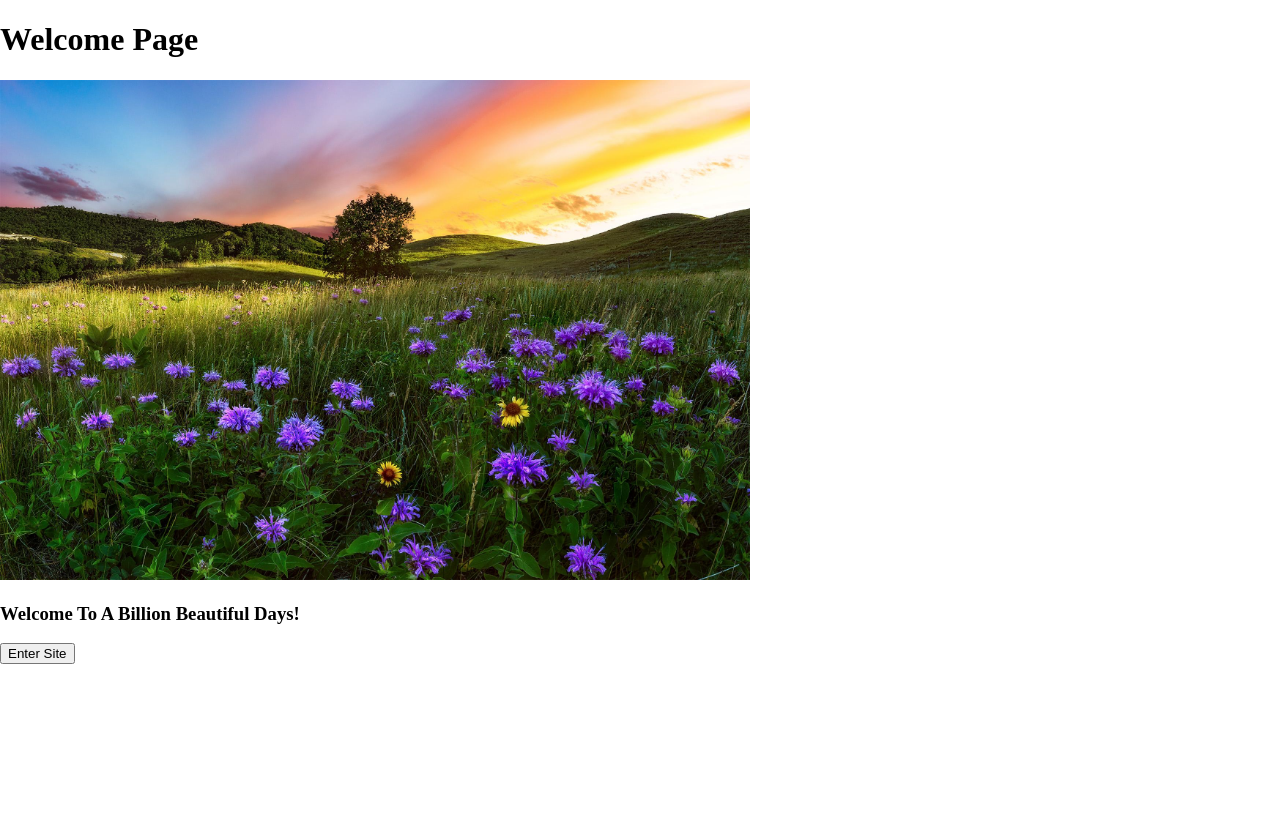
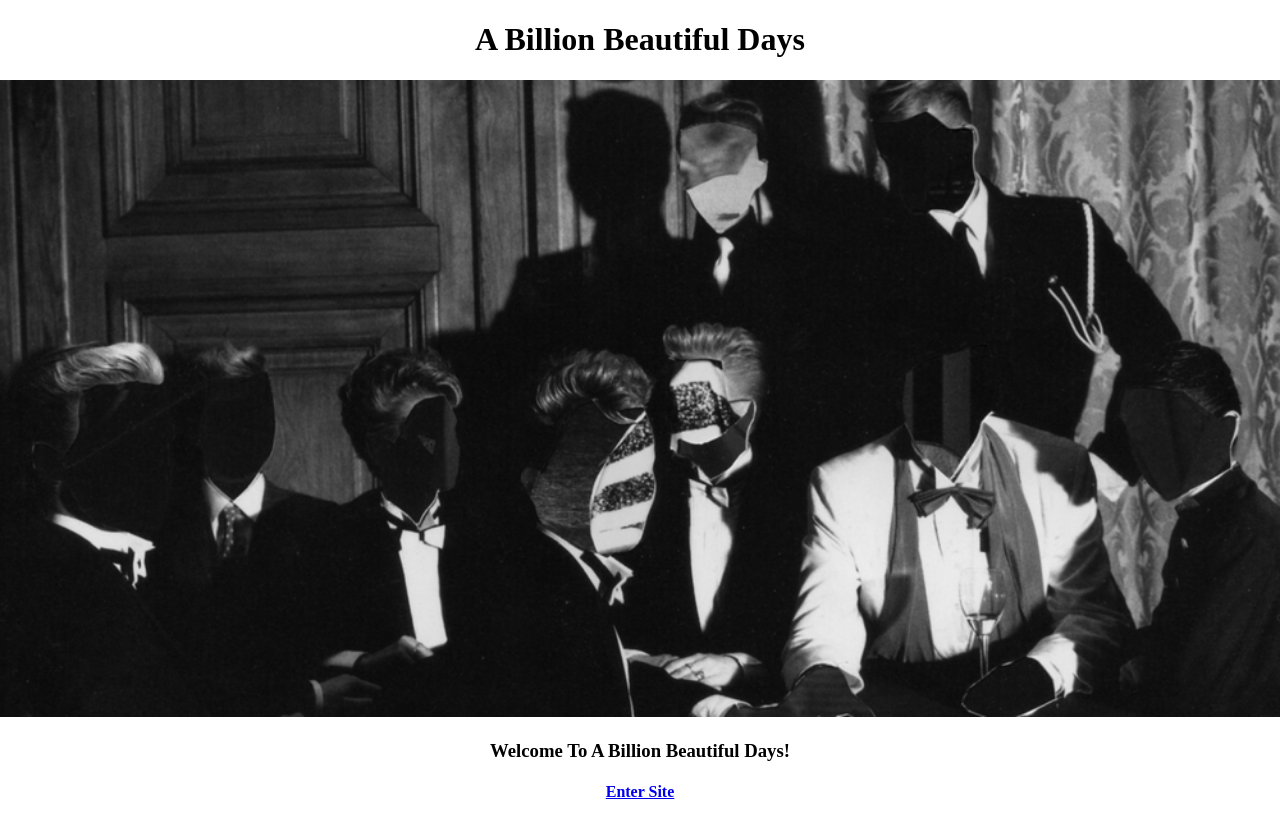
Before and after one commit to KoichiSakamoto/A-Billion-Beautiful-Days-Frontend, a React (Create React App) app: page / in a window 1280 px wide. Before the commit the page ends 800 px from the top, so only its background shows below. Built offline with nearby package versions, Linux system fonts and the light colour scheme.

Commit message:
styled welcome page

```diff
--- a/src/assets/css/index.css
+++ b/src/assets/css/index.css
@@ -3,3 +3,12 @@ body {
   padding: 0;
   background-color: white;
 }
+
+.center-text {
+text-align: center;
+}
+
+.splash-image {
+  width: 100%;
+  height: 80%;
+}
--- a/src/components/WebsiteAboutBlurb.js
+++ b/src/components/WebsiteAboutBlurb.js
@@ -3,9 +3,9 @@ import { Link } from 'react-router-dom'
 
 
 const WebsiteAboutBlurb = (props) =>
-  <div className="about-website">
+  <div className="about-website center-text">
     <h3> Welcome To A Billion Beautiful Days! </h3>
-    <Link to="/all-products"> <button> Enter Site </button></Link>
+    <Link to="/all-products"> <h4> Enter Site </h4></Link>
   </div>;
 
 
--- a/src/containers/WelcomePage.js
+++ b/src/containers/WelcomePage.js
@@ -6,8 +6,8 @@ export default class WelcomePage extends Component {
 
   render() {
     return (<div>
-              <h1> Welcome Page </h1>
-              <img src="placeholder_img.jpg" alt="placeholder" height="500"/>
+              <h1 className="center-text"> A Billion Beautiful Days </h1>
+              <img src="SplashImage.jpg" alt="placeholder" className="splash-image"/>
               <WebsiteAboutBlurb />
             </div>
           )}
```
Also changed, not shown: public/SplashImage.jpg (added).
